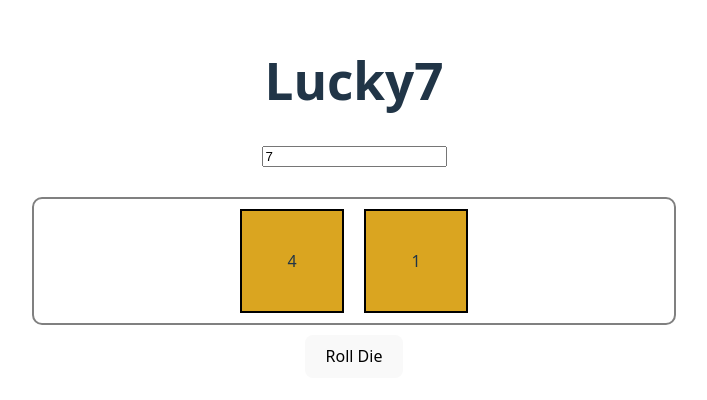
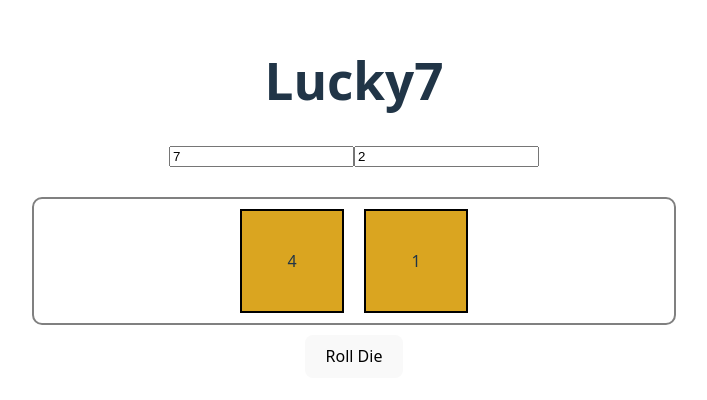
Before and after one commit to jayathra/lucky7, a React (Vite) app: page / in a window 1280 px wide. Shown: the part 202-602 px from the top of the page, without its empty margins (286-993 px from the left). Built offline with nearby package versions, Linux system fonts and the light colour scheme.

Commit message:
Change the number of dice based on the input field

```diff
--- a/src/Button.jsx
+++ b/src/Button.jsx
@@ -1,8 +1,8 @@
 import { rollDie } from "./utils";
 import './Button.css'
 
-export default function Button( {setRoll} ) {
+export default function Button( {setRoll, dice} ) {
     return (
-        <button onClick={() => setRoll(rollDie(2))}>Roll Die</button>
+        <button onClick={() => setRoll(rollDie(dice))}>Roll Die</button>
     )
 }
--- a/src/Dice.jsx
+++ b/src/Dice.jsx
@@ -1,11 +1,11 @@
 import Die from "./Die.jsx";
 import Button from './Button.jsx';
 
-export default function Dice({ roll, setRoll }) {
+export default function Dice({ roll, setRoll, dice }) {
     return (
         <>
             <Die roll={roll} />
-            <Button setRoll={setRoll}/>
+            <Button setRoll={setRoll} dice={dice} />
         </>
     )
 }
--- a/src/Inputs.jsx
+++ b/src/Inputs.jsx
@@ -1,7 +1,14 @@
 import './Inputs.css';
+import { rollDie } from './utils';
 
-export default function Inputs({ target, setTarget }) {
+export default function Inputs({ target, setTarget, dice, setDice, setRoll }) {
     return(
-        <input className="inputs" type="number" placeholder="target" value={target} onChange={(e)=>setTarget(Number(e.target.value))} />
+        <>
+            <input className="inputs" type="number" placeholder="target" value={target} onChange={(e)=>setTarget(Number(e.target.value))} />
+            <input className="inputs" type="number" placeholder="number of dice" value={dice} onChange={(e)=> {
+                setDice(Number(e.target.value));
+                setRoll(rollDie(Number(e.target.value)));
+             }} />
+        </>
     )
 }
--- a/src/LuckyN.jsx
+++ b/src/LuckyN.jsx
@@ -3,18 +3,17 @@ import { rollDie, isWinner } from './utils.jsx'
 import Dice from './Dice.jsx';
 import Inputs from './Inputs.jsx';
 
-const numDie = 2;
-
 export default function LuckyN() {
 
-    const [roll, setRoll] = useState(rollDie(numDie));
+    const [dice, setDice] = useState(2);
+    const [roll, setRoll] = useState(rollDie(dice));
     const [target, setTarget] = useState(7);
 
     return (
         <>
             <h1>Lucky{target} {isWinner(roll, target) && <span>WINNER WINNER!</span>}</h1>
-            <Inputs target={target} setTarget={setTarget} />
-            <Dice roll={roll} setRoll={setRoll} />
+            <Inputs target={target} setTarget={setTarget} dice={dice} setDice={setDice} setRoll={setRoll} />
+            <Dice roll={roll} setRoll={setRoll} dice={dice} />
         </>
     )
 }
```
